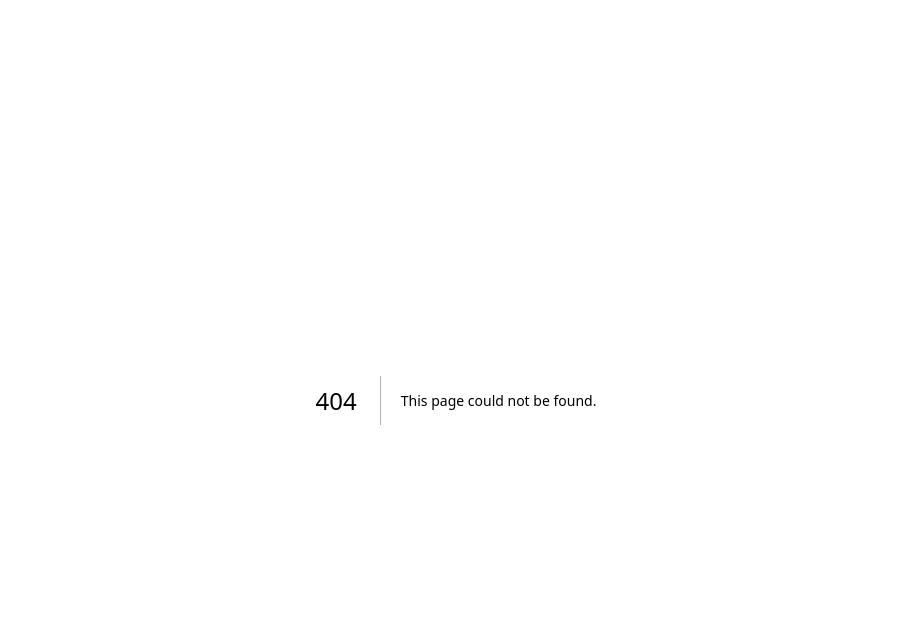
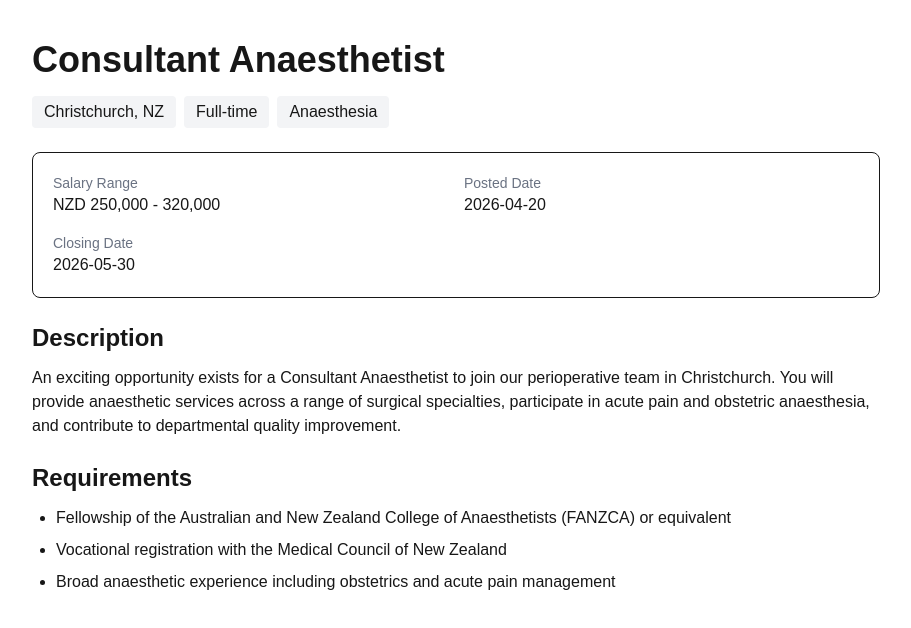
Before and after one commit to ShirleyAR0826/Medenterprises-Job-Board, a Next.js app: page /jobs/consultant-anaesthetist in a window 1280 px wide. Before the commit this address had no page. Shown: the top 628 px of the page, without its empty margins (184-1095 px from the left). Built offline with nearby package versions, Linux system fonts and the light colour scheme.

Commit message:
feat: implement dynamic job detail pages with 404 handling

```diff
--- /dev/null
+++ b/app/jobs/[slug]/page.tsx
@@ -0,0 +1,150 @@
+import { Metadata } from 'next'
+import { notFound } from 'next/navigation'
+import {
+  getJobBySlug,
+  getJobs
+} from '@/lib/jobs/jobs.service'
+
+type Props = {
+  params: Promise<{
+    slug: string
+  }>
+}
+
+export async function generateStaticParams() {
+  const jobs = await getJobs()
+
+  return jobs.map((job) => ({
+    slug: job.slug
+  }))
+}
+
+export async function generateMetadata({
+  params
+}: Props): Promise<Metadata> {
+  const { slug } = await params
+
+  const job = await getJobBySlug(slug)
+
+  if (!job) {
+    return {
+      title: 'Job Not Found'
+    }
+  }
+
+  return {
+    title: `${job.title} | Medenterprises`,
+    description: `${job.title} opportunity in ${job.location}`,
+    alternates: {
+      canonical: `/jobs/${job.slug}`
+    },
+    openGraph: {
+      title: job.title,
+      description: `${job.title} opportunity in ${job.location}`,
+      url: `/jobs/${job.slug}`,
+      type: 'article'
+    }
+  }
+}
+
+export default async function JobDetailPage({
+  params
+}: Props) {
+  const { slug } = await params
+
+  const job = await getJobBySlug(slug)
+
+  if (!job) {
+    notFound()
+  }
+
+  return (
+    <main className="mx-auto max-w-4xl px-6 py-10">
+      <div className="space-y-6">
+        <div>
+          <h1 className="text-4xl font-bold">
+            {job.title}
+          </h1>
+
+          <div className="mt-4 flex flex-wrap gap-2">
+            <span className="rounded bg-gray-100 px-3 py-1">
+              {job.location}
+            </span>
+
+            <span className="rounded bg-gray-100 px-3 py-1">
+              {job.type}
+            </span>
+
+            <span className="rounded bg-gray-100 px-3 py-1">
+              {job.department}
+            </span>
+          </div>
+        </div>
+
+        <div className="grid gap-4 rounded-lg border p-5 md:grid-cols-2">
+          <div>
+            <div className="text-sm text-gray-500">
+              Salary Range
+            </div>
+
+            <div className="font-medium">
+              {job.salary.currency}{' '}
+              {job.salary.min.toLocaleString()} -{' '}
+              {job.salary.max.toLocaleString()}
+            </div>
+          </div>
+
+          <div>
+            <div className="text-sm text-gray-500">
+              Posted Date
+            </div>
+
+            <div className="font-medium">
+              {job.postedDate}
+            </div>
+          </div>
+
+          <div>
+            <div className="text-sm text-gray-500">
+              Closing Date
+            </div>
+
+            <div className="font-medium">
+              {job.closingDate ||
+                'Open until filled'}
+            </div>
+          </div>
+        </div>
+
+        <section>
+          <h2 className="mb-3 text-2xl font-semibold">
+            Description
+          </h2>
+
+          <div
+            className="prose max-w-none"
+            dangerouslySetInnerHTML={{
+              __html: job.description
+            }}
+          />
+        </section>
+
+        <section>
+          <h2 className="mb-3 text-2xl font-semibold">
+            Requirements
+          </h2>
+
+          <ul className="list-disc space-y-2 pl-6">
+            {job.requirements.map(
+              (requirement) => (
+                <li key={requirement}>
+                  {requirement}
+                </li>
+              )
+            )}
+          </ul>
+        </section>
+      </div>
+    </main>
+  )
+}
```
